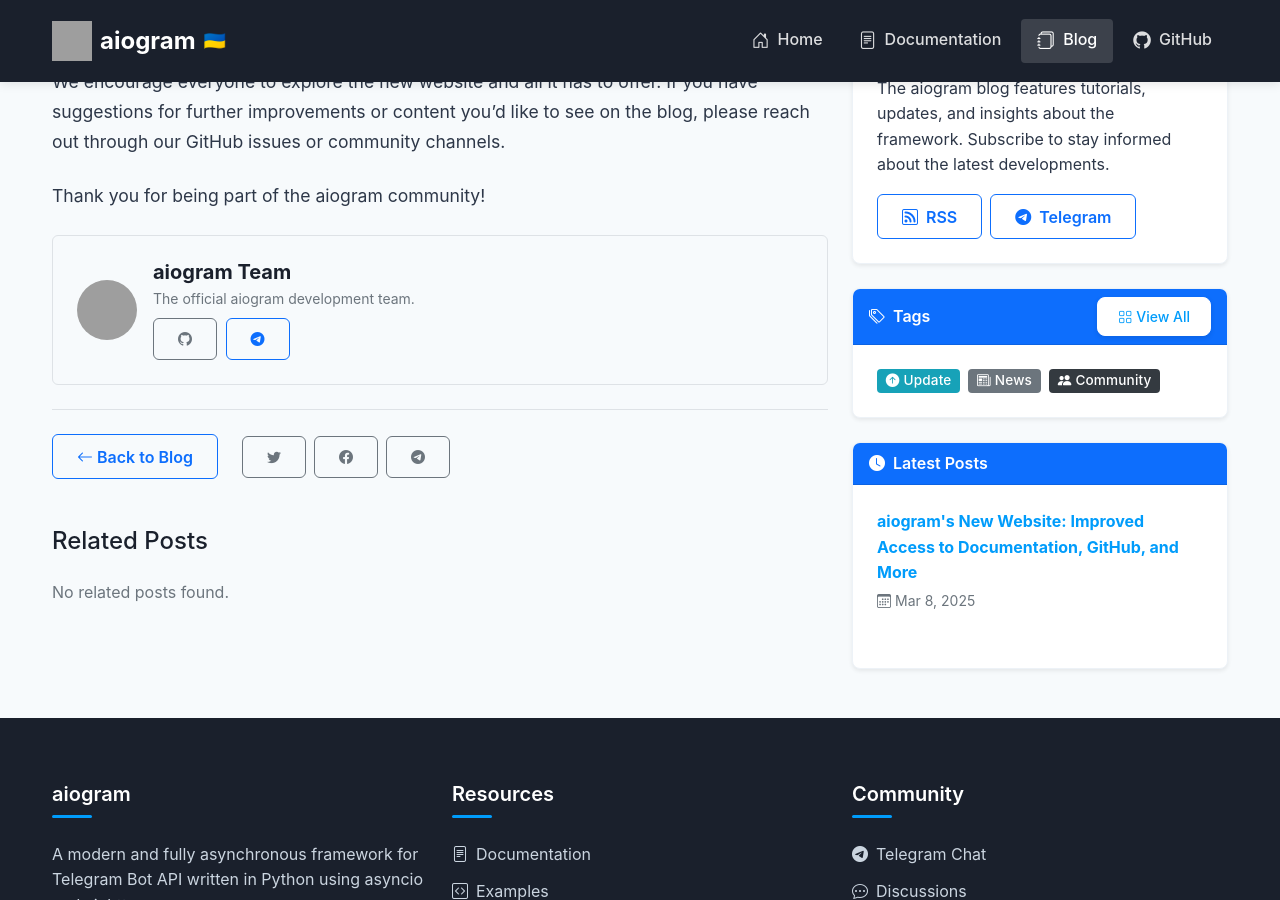
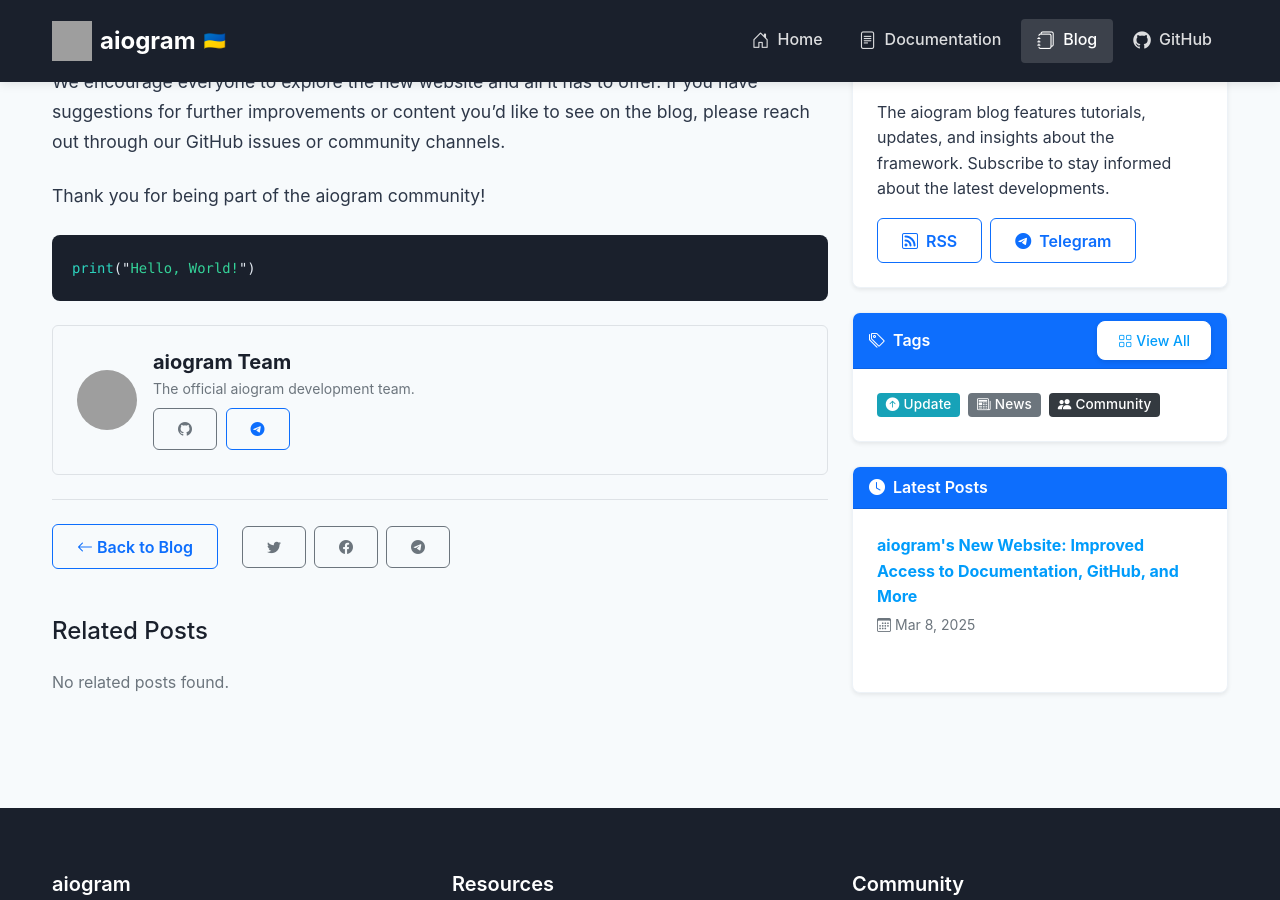
Before and after one commit to aiogram/site, a Jekyll site: the page built from _posts/2025-03-08-introducing-new-site.md, in a window 1280 px wide and 900 px high, scrolled down 2133 px. Built offline with Jekyll 4.4.1, drawn with Linux system fonts in a browser that asks for light colours; grey boxes are pictures that could not be loaded.

````diff
--- a/Gemfile
+++ b/Gemfile
@@ -10,6 +10,7 @@ group :jekyll_plugins do
   gem "jekyll-seo-tag", "~> 2.8.0"
   gem "jekyll-sitemap", "~> 1.4.0"
   gem "jekyll-paginate", "~> 1.1.0"
+  gem 'jekyll-admin', '~> 0.12.0'
 end
 
 # Required for GitHub Pages deployment
--- a/_config.yml
+++ b/_config.yml
@@ -62,6 +62,13 @@ plugins:
   - jekyll-seo-tag
   - jekyll-sitemap
   - jekyll-paginate
+  - jekyll-admin
+
+jekyll_admin:
+  hidden_links:
+    - pages
+    - configuration
+  homepage: "posts"
 
 # External links
 external_links:
@@ -79,6 +86,8 @@ exclude:
   - README.md
   - Gemfile
   - Gemfile.lock
+  - Rakefile
+  - .editorconfig
   - _blog/
   - idea/
   - .git/
--- a/_posts/2025-03-08-introducing-new-site.md
+++ b/_posts/2025-03-08-introducing-new-site.md
@@ -1,9 +1,12 @@
 ---
+title: 'aiogram''s New Website: Improved Access to Documentation, GitHub, and More'
 layout: post
-title: "aiogram's New Website: Improved Access to Documentation, GitHub, and More"
-date: 2025-03-08 20:12:00 +0200
+date: '2025-03-08 20:12:00 +0200'
 author_id: aiogram_team
-tags: [ update, news, community ]
+tags:
+- update
+- news
+- community
 ---
 
 We're excited to announce that aiogram has a brand-new website designed to make your development
@@ -70,3 +73,8 @@ If you have suggestions for further improvements or content you'd like to see on
 please reach out through our GitHub issues or community channels.
 
 Thank you for being part of the aiogram community!
+
+
+```python
+print("Hello, World!")
+```
````
Also changed, not shown: _layouts/home.html (indentation only).
